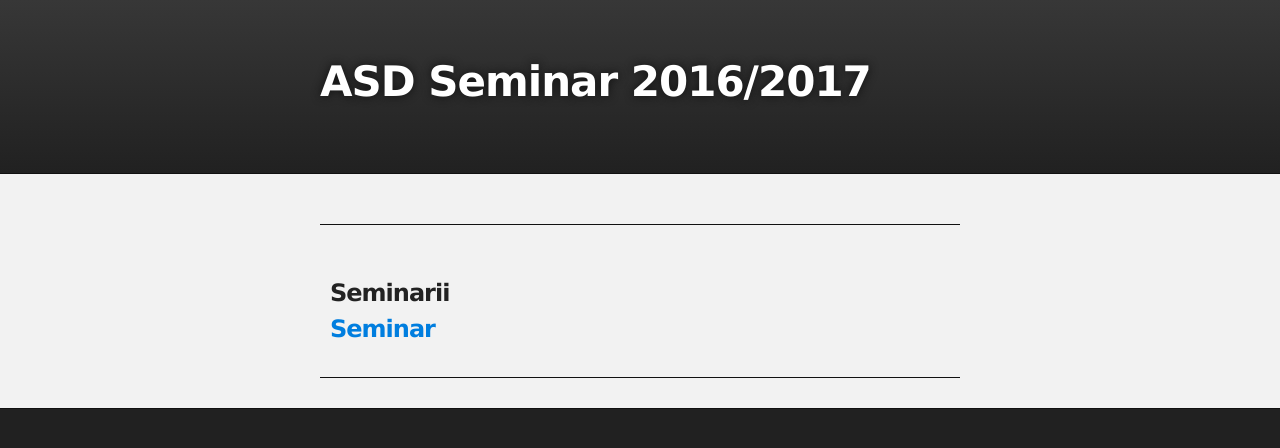
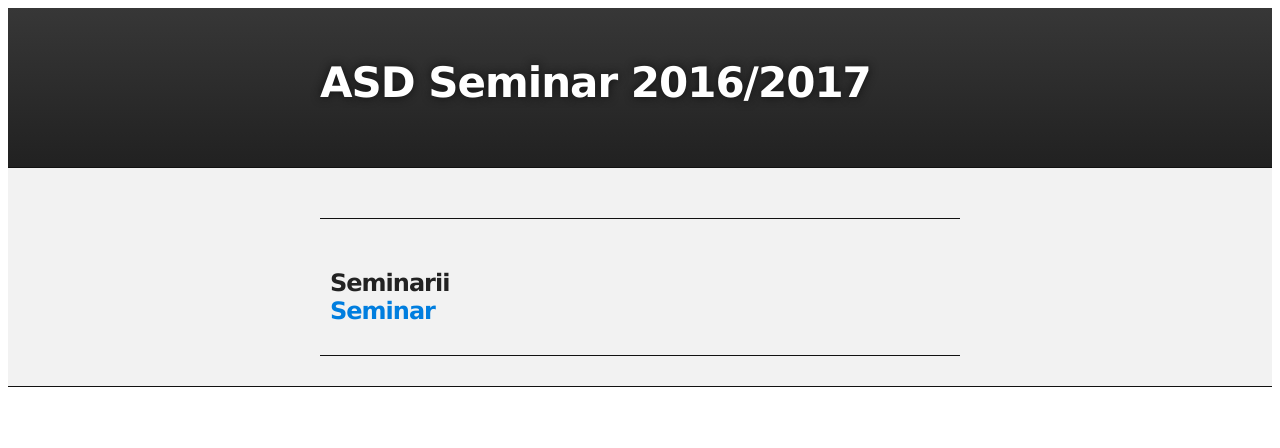
Before and after one commit to IuliaDuta/ASD, a Jekyll site: the page built from index.html, in a window 1280 px wide. Shown: the top 448 px of the page. Built offline with Jekyll 4.4.1, drawn with Linux system fonts in a browser that asks for light colours.

Commit message:
Update stylesheet.css

```diff
--- a/stylesheets/stylesheet.css
+++ b/stylesheets/stylesheet.css
@@ -9,7 +9,7 @@ by Jason Costello, @jsncostello
 MeyerWeb Reset
 *******************************************************************************/
 
-html, body, div, span, applet, object, iframe,
+html,  div, span, applet, object, iframe,
 h1, h2, h3, h4, h5, h6, p, blockquote, pre,
 a, abbr, acronym, address, big, cite, code,
 del, dfn, em, img, ins, kbd, q, s, samp,
@@ -29,9 +29,7 @@ time, mark, audio, video {
   vertical-align: baseline;
 }
 
-body{
-   background-color: white;
-}
+
 
 /* HTML5 display-role reset for older browsers */
 article, aside, details, figcaption, figure,
@@ -52,15 +50,7 @@ table {
 Theme Styles
 *******************************************************************************/
 
-body {
-  box-sizing: border-box;
-  color:#373737;
-  background: #212121;
-  font-size: 16px;
-  font-family: 'Myriad Pro', Calibri, Helvetica, Arial, sans-serif;
-  line-height: 1.5;
-  -webkit-font-smoothing: antialiased;
-}
+
 
 h1, h2, h3, h4, h5, h6 {
   margin: 10px 0;
```
